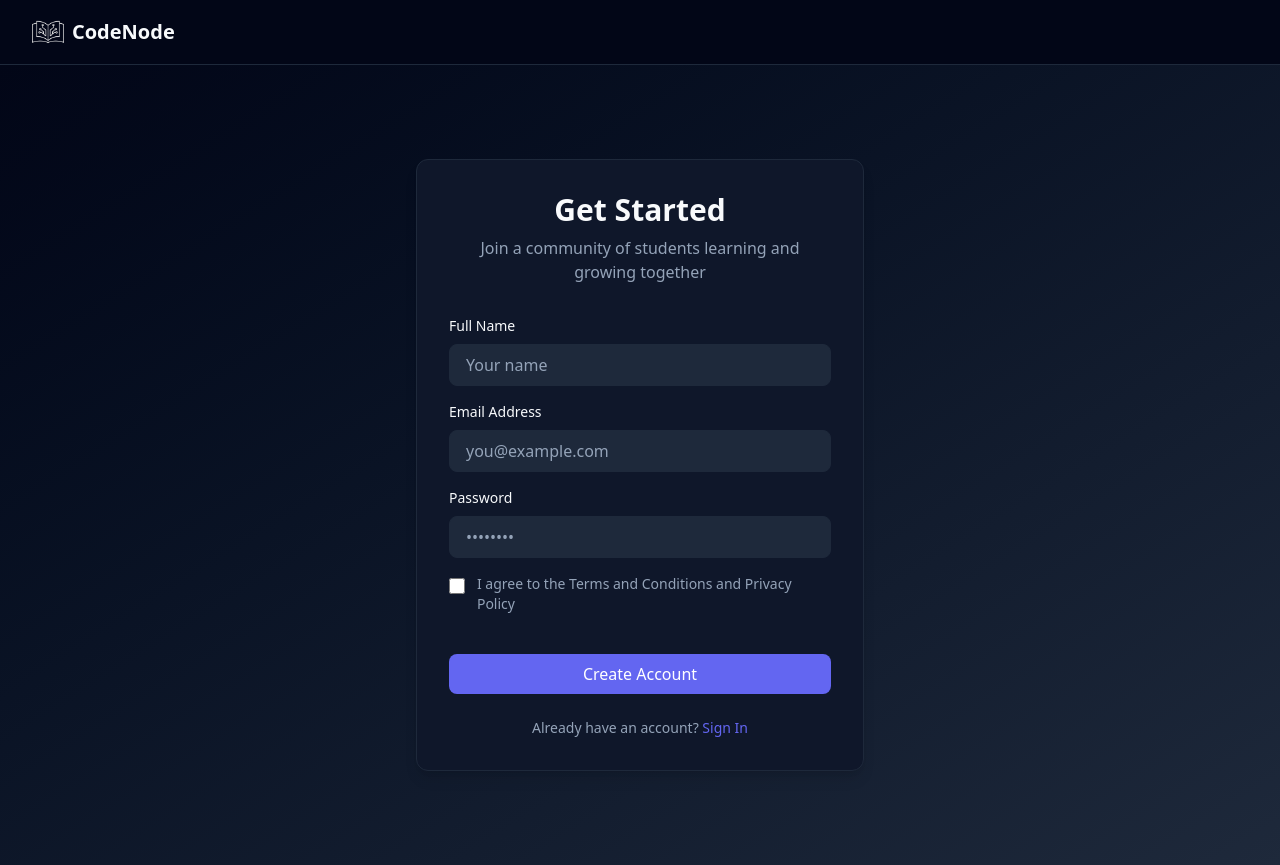
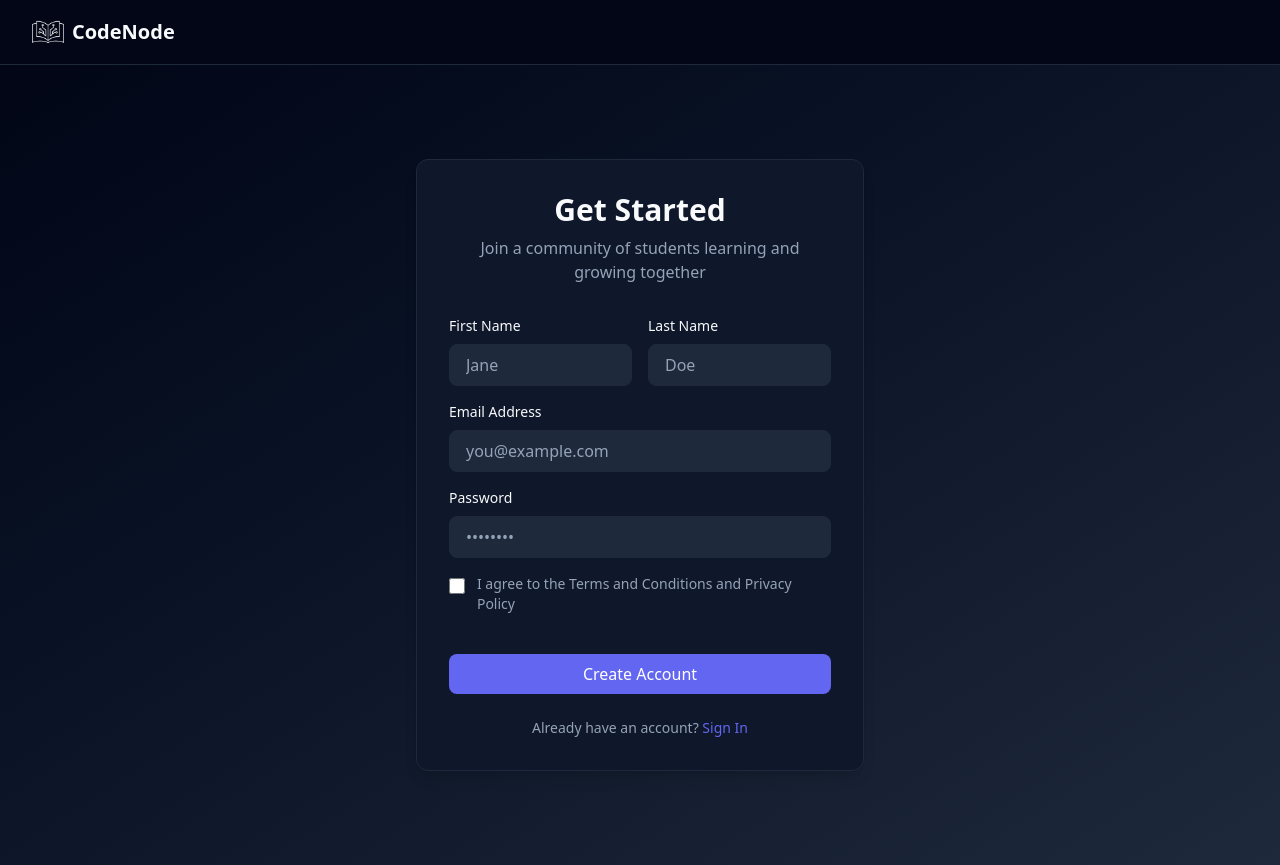
Before and after one commit to V-Paritosh/FBLA-2026, a Next.js app: page /signup in a window 1280 px wide. Built offline with nearby package versions, Linux system fonts and the light colour scheme; no server answers.

Commit message:
updated supabase

```diff
--- a/app/login/page.tsx
+++ b/app/login/page.tsx
@@ -1,10 +1,10 @@
 "use client";
 
 import type React from "react";
-import { useState, useEffect } from "react";
+import { useState } from "react";
 import Link from "next/link";
 import { useRouter } from "next/navigation";
-import { createClient } from "@/lib/supabase";
+import { signIn } from "@/lib/auth-client";
 import { Navbar } from "@/components/navbar";
 
 export const dynamic = "force-dynamic";
@@ -14,28 +14,17 @@ export default function LoginPage() {
   const [password, setPassword] = useState("");
   const [error, setError] = useState("");
   const [loading, setLoading] = useState(false);
-  const [supabase, setSupabase] = useState<ReturnType<
-    typeof createClient
-  > | null>(null);
 
   const router = useRouter();
 
-  useEffect(() => {
-    setSupabase(createClient());
-  }, []);
-
   const handleLogin = async (e: React.FormEvent) => {
     e.preventDefault();
-    if (!supabase) return;
-
     setError("");
     setLoading(true);
 
     try {
-      const { error } = await supabase.auth.signInWithPassword({
-        email,
-        password,
-      });
+      // Use the helper function from lib/auth.ts
+      const { error } = await signIn(email, password);
 
       if (error) throw error;
 
@@ -46,8 +35,6 @@ export default function LoginPage() {
       setLoading(false);
     }
   };
-
-  if (!supabase) return null;
 
   return (
     <>
--- a/app/signup/page.tsx
+++ b/app/signup/page.tsx
@@ -1,34 +1,26 @@
 "use client";
 
-import { useState, useEffect } from "react";
+import { useState } from "react";
 import Link from "next/link";
 import { useRouter } from "next/navigation";
-import { createClient } from "@/lib/supabase";
+import { signUp } from "@/lib/auth-client";
 import { Navbar } from "@/components/navbar";
 
-export const dynamic = "force-dynamic"; // <-- important
+export const dynamic = "force-dynamic";
 
 export default function SignupPage() {
-  const [name, setName] = useState("");
+  const [firstName, setFirstName] = useState("");
+  const [lastName, setLastName] = useState("");
   const [email, setEmail] = useState("");
   const [password, setPassword] = useState("");
   const [agreedToTerms, setAgreedToTerms] = useState(false);
   const [error, setError] = useState("");
   const [loading, setLoading] = useState(false);
-  const [supabase, setSupabase] = useState<ReturnType<
-    typeof createClient
-  > | null>(null);
 
   const router = useRouter();
 
-  // Only create Supabase client on the client side
-  useEffect(() => {
-    setSupabase(createClient());
-  }, []);
-
   const handleSignup = async (e: React.FormEvent) => {
     e.preventDefault();
-    if (!supabase) return;
     setError("");
 
     if (!agreedToTerms) {
@@ -39,24 +31,24 @@ export default function SignupPage() {
     setLoading(true);
 
     try {
-      const { error: signupError } = await supabase.auth.signUp({
+      // 1. Call Supabase Sign Up via your helper
+      // Note: We removed graduationYear from args as it wasn't in your form,
+      // but you can add it back if needed.
+      const { error: signupError } = await signUp(
         email,
         password,
-        options: {
-          emailRedirectTo:
-            process.env.NEXT_PUBLIC_DEV_SUPABASE_REDIRECT_URL ||
-            window.location.origin,
-          data: { name },
-        },
-      });
+        firstName,
+        lastName
+      );
 
       if (signupError) throw signupError;
 
-      // Store user profile in MongoDB via server action
+      // 2. Store user profile in MongoDB via server action (Optional)
+      // Only keep this if you are actually using MongoDB alongside Supabase
       await fetch("/api/auth/create-user", {
         method: "POST",
         headers: { "Content-Type": "application/json" },
-        body: JSON.stringify({ email, name }),
+        body: JSON.stringify({ email, firstName, lastName }),
       });
 
       router.push("/onboarding");
@@ -66,8 +58,6 @@ export default function SignupPage() {
       setLoading(false);
     }
   };
-
-  if (!supabase) return null; // wait for client side
 
   return (
     <>
@@ -83,22 +73,41 @@ export default function SignupPage() {
             </p>
 
             <form onSubmit={handleSignup} className="space-y-4">
+              <div className="grid grid-cols-2 gap-4">
                 <div>
                   <label
-                  htmlFor="name"
+                    htmlFor="firstName"
                     className="block text-sm font-medium text-foreground mb-2"
                   >
-                  Full Name
+                    First Name
                   </label>
                   <input
-                  id="name"
+                    id="firstName"
                     type="text"
-                  value={name}
-                  onChange={(e) => setName(e.target.value)}
-                  placeholder="Your name"
+                    value={firstName}
+                    onChange={(e) => setFirstName(e.target.value)}
+                    placeholder="Jane"
                     required
                     className="w-full px-4 py-2 rounded-lg border border-input bg-input text-foreground placeholder:text-muted-foreground focus:outline-none focus:ring-2 focus:ring-primary"
                   />
+                </div>
+                <div>
+                  <label
+                    htmlFor="lastName"
+                    className="block text-sm font-medium text-foreground mb-2"
+                  >
+                    Last Name
+                  </label>
+                  <input
+                    id="lastName"
+                    type="text"
+                    value={lastName}
+                    onChange={(e) => setLastName(e.target.value)}
+                    placeholder="Doe"
+                    required
+                    className="w-full px-4 py-2 rounded-lg border border-input bg-input text-foreground placeholder:text-muted-foreground focus:outline-none focus:ring-2 focus:ring-primary"
+                  />
+                </div>
               </div>
 
               <div>
--- /dev/null
+++ b/lib/auth-client.ts
@@ -0,0 +1,44 @@
+import { createBrowserClient } from "@supabase/ssr";
+
+// We create the client here directly to avoid circular dependency issues
+const supabase = createBrowserClient(
+  process.env.NEXT_PUBLIC_SUPABASE_URL!,
+  process.env.NEXT_PUBLIC_SUPABASE_ANON_KEY!
+);
+
+// ==========================================
+// CLIENT-SIDE ACTIONS
+// Use this in: app/login/page.tsx, app/signup/page.tsx
+// ==========================================
+
+export async function signUp(
+  email: string,
+  password: string,
+  firstName: string,
+  lastName: string
+) {
+  const { data, error } = await supabase.auth.signUp({
+    email,
+    password,
+    options: {
+      data: {
+        first_name: firstName,
+        last_name: lastName,
+      },
+    },
+  });
+  return { data, error };
+}
+
+export async function signIn(email: string, password: string) {
+  const { data, error } = await supabase.auth.signInWithPassword({
+    email,
+    password,
+  });
+  return { data, error };
+}
+
+export async function signOut() {
+  const { error } = await supabase.auth.signOut();
+  if (error) throw error;
+}
--- a/lib/auth.ts
+++ b/lib/auth.ts
@@ -1,41 +1,21 @@
-import { createServerClient } from "@supabase/ssr"
-import { cookies } from "next/headers"
+import { createServerSideClient } from "./supabase-server";
+
+// ==========================================
+// SERVER-SIDE ONLY
+// Use this in: app/api/... and Server Components
+// ==========================================
 
 export async function getSupabaseUser() {
-  const cookieStore = await cookies()
-
-  const supabase = createServerClient(
-    process.env.NEXT_PUBLIC_SUPABASE_URL!,
-    process.env.NEXT_PUBLIC_SUPABASE_ANON_KEY!,
-    {
-      cookies: {
-        getAll() {
-          return cookieStore.getAll()
-        },
-        setAll(cookiesToSet) {
-          try {
-            cookiesToSet.forEach(({ name, value, options }) => cookieStore.set(name, value, options))
-          } catch {
-            // Handle cookie setting errors
-          }
-        },
-      },
-    },
-  )
+  const serverClient = await createServerSideClient();
 
   const {
     data: { user },
     error,
-  } = await supabase.auth.getUser()
+  } = await serverClient.auth.getUser();
 
   if (error || !user) {
-    return null
+    return null;
   }
 
-  return user
+  return user;
 }
-
-export async function getSession() {
-  const user = await getSupabaseUser()
-  return user ? { user } : { user: null }
-}
--- /dev/null
+++ b/lib/supabase-server.ts
@@ -0,0 +1,27 @@
+import { createServerClient } from "@supabase/ssr";
+import { cookies } from "next/headers";
+
+export async function createServerSideClient() {
+  const cookieStore = await cookies();
+
+  return createServerClient(
+    process.env.NEXT_PUBLIC_SUPABASE_URL!,
+    process.env.NEXT_PUBLIC_SUPABASE_ANON_KEY!,
+    {
+      cookies: {
+        getAll() {
+          return cookieStore.getAll();
+        },
+        setAll(cookiesToSet) {
+          try {
+            cookiesToSet.forEach(({ name, value, options }) =>
+              cookieStore.set(name, value, options)
+            );
+          } catch {
+            // Ignored in Server Components/API routes
+          }
+        },
+      },
+    }
+  );
+}
--- a/lib/supabase.ts
+++ b/lib/supabase.ts
@@ -1,5 +1,6 @@
-import { createBrowserClient } from "@supabase/ssr"
+import { createBrowserClient } from "@supabase/ssr";
 
-export function createClient() {
-  return createBrowserClient(process.env.NEXT_PUBLIC_SUPABASE_URL!, process.env.NEXT_PUBLIC_SUPABASE_ANON_KEY!)
-}
+export const supabase = createBrowserClient(
+  process.env.NEXT_PUBLIC_SUPABASE_URL!,
+  process.env.NEXT_PUBLIC_SUPABASE_ANON_KEY!
+);
--- a/package.json
+++ b/package.json
@@ -38,6 +38,7 @@
     "@radix-ui/react-toggle-group": "1.1.1",
     "@radix-ui/react-tooltip": "1.1.6",
     "@supabase/ssr": "0.8.0",
+    "@supabase/supabase-js": "^2.90.1",
     "@vercel/analytics": "1.3.1",
     "class-variance-authority": "^0.7.1",
     "clsx": "^2.1.1",
```
Also changed, not shown: 1 other file (tests, documents, lock files or other folders). Lines whose indentation alone changed are shown as unchanged.
